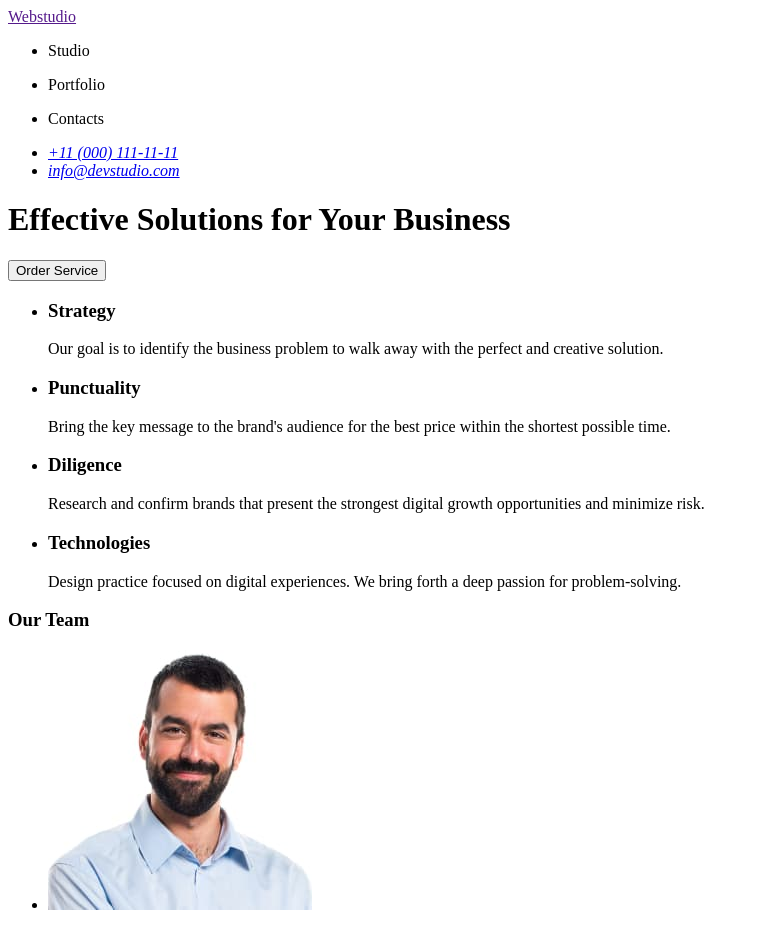
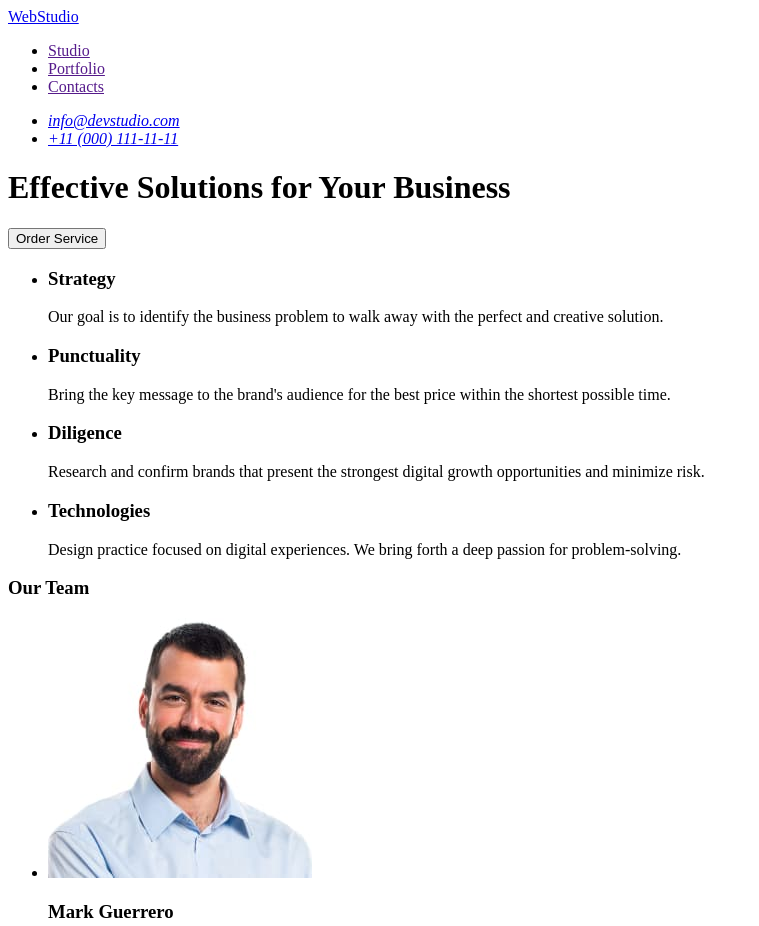
Before and after one commit to Ann00012/goit-markup-hw-01, a plain HTML site: page index.html in a window 1280 px wide. Shown: the top 926 px of the page, without its empty margins (0-759 px from the left). Drawn offline with Linux system fonts and the light colour scheme.

Commit message:
add markup header

```diff
--- a/index.html
+++ b/index.html
@@ -8,25 +8,27 @@
 <body>
     <header>
 <nav>
-<a href="">Webstudio</a>
-</nav>
+<a href="./index.html">WebStudio</a>
+
 <ul>
     <li>
-        <p>Studio</p>
+        <a href="">Studio</a>
     </li>
     <li>
-        <p>Portfolio</p>
+        <a href="">Portfolio</a>
     </li>
     <li>
-        <p>Contacts</p>
+        <a href="">Contacts</a>
     </li>
 </ul>
+</nav>
  <address>
         <ul>
-          <li><a href="tel:+11 (000) 111-11-11">+11 (000) 111-11-11</a></li>
-          <li>
+             <li>
             <a href="mailto:info@devstudio.com">info@devstudio.com</a>
           </li>
+          <li><a href="tel:+110001111111">+11 (000) 111-11-11</a>
+        </li>
         </ul>
       </address>
       <h1>Effective Solutions for Your Business</h1>
```
